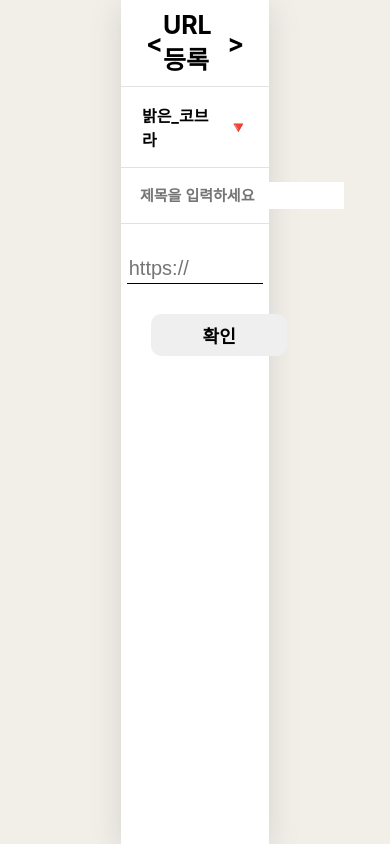
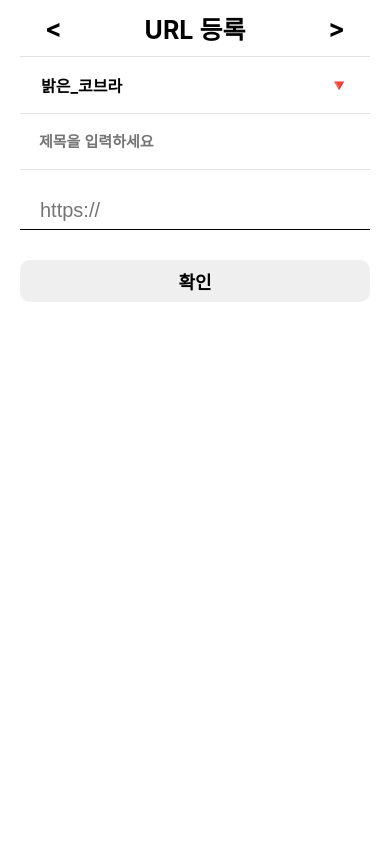
Before and after one commit to Choi-HyunHo/open_graph_project_2, a React (Create React App) app: page / in a window 390 px wide. Built offline with nearby package versions, Linux system fonts and the light colour scheme.

Commit message:
refactor : 컴포넌트 반응형 스타일 작업

```diff
--- a/package.json
+++ b/package.json
@@ -3,8 +3,6 @@
   "version": "0.1.0",
   "private": true,
   "dependencies": {
-    "@artshell/react-tiny-link": "^3.6.3",
-    "@dhaiwat10/react-link-preview": "^1.14.0",
     "@testing-library/jest-dom": "^5.16.4",
     "@testing-library/react": "^13.3.0",
     "@testing-library/user-event": "^13.5.0",
--- a/src/App.css
+++ b/src/App.css
@@ -18,3 +18,14 @@ body {
   background-color: white;
   box-shadow: rgba(100, 100, 111, 0.2) 0px 7px 29px 0px;
 }
+
+#root {
+  min-height: 100vh;
+  padding: 0 20px;
+}
+
+@media (max-width: 900px) {
+  #root {
+    width: 100%;
+  }
+}
--- a/src/components/UrlEditor.js
+++ b/src/components/UrlEditor.js
@@ -17,13 +17,27 @@ const UrlInputStyle = styled.input`
   border-bottom: 1px solid black;
   outline: none;
   font-size: 20px;
+  padding-left: 20px;
+  padding-bottom: 10px;
   &::placeholder {
     font-size: 20px;
   }
+  @media (max-width: 650px) {
+    width: 100%;
+  }
+
+  @media (max-width: 1000px) {
+    width: 100%;
+  }
+`;
+
+const BtnBox = styled.div`
+  display: flex;
+  justify-content: center;
 `;
 
 const SubmitBtn = styled.button`
-  margin-left: 30px;
+  text-align: center;
   margin-top: 30px;
   width: 35vw;
   height: 5vh;
@@ -36,6 +50,14 @@ const SubmitBtn = styled.button`
   &:hover {
     transform: translateY(-7px);
     box-shadow: 0px 15px 20px rgba(128, 128, 128, 0.4);
+  }
+
+  @media (max-width: 650px) {
+    width: 100%;
+  }
+
+  @media (max-width: 1000px) {
+    width: 100%;
   }
 `;
 
@@ -78,7 +100,9 @@ const UrlEditor = ({ onCreate }) => {
           onKeyDown={handleEnter}
         />
       </UrlInputContainer>
-      <SubmitBtn onClick={handleSubmit}>확인</SubmitBtn>
+      <BtnBox>
+        <SubmitBtn onClick={handleSubmit}>확인</SubmitBtn>
+      </BtnBox>
     </>
   );
 };
```
Also changed, not shown: 1 other file (tests, documents, lock files or other folders).
